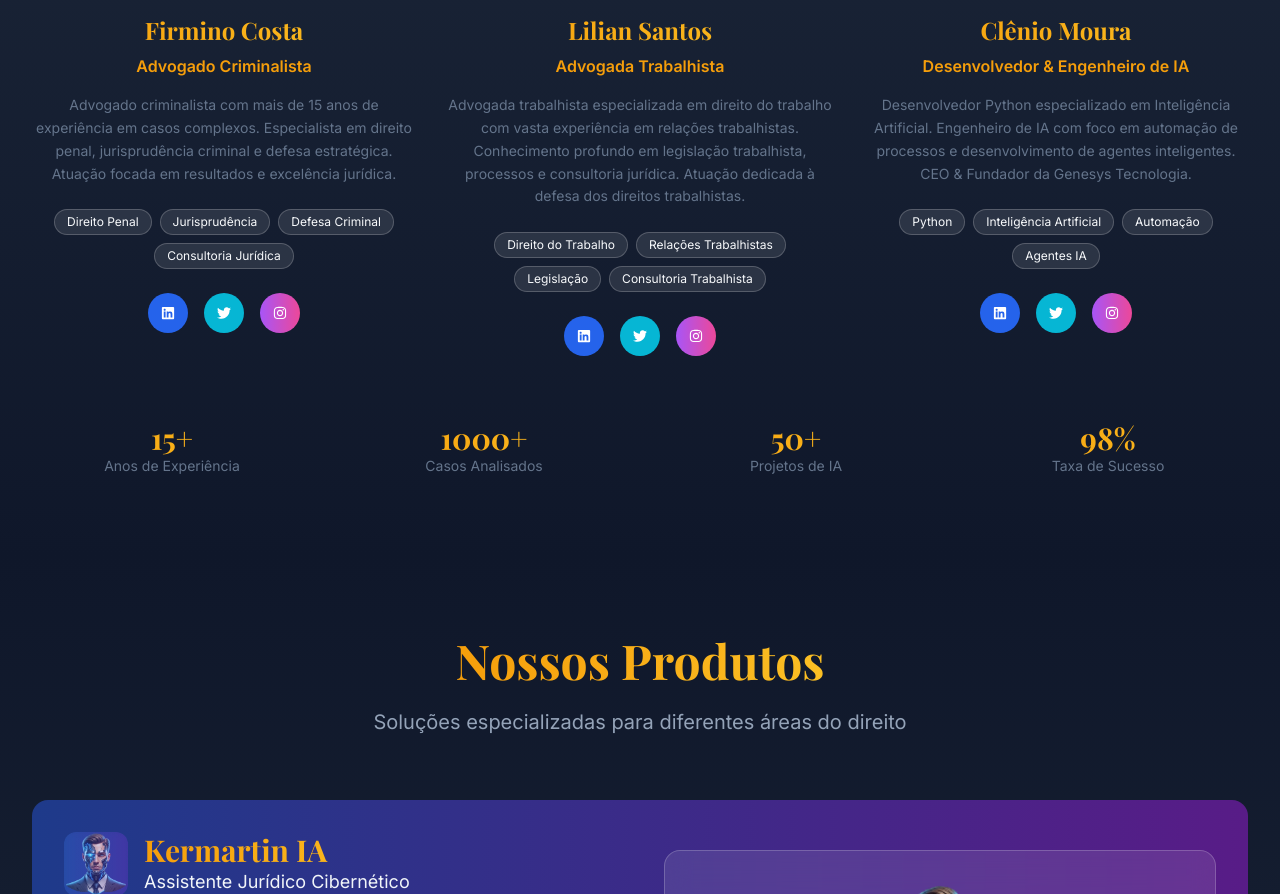
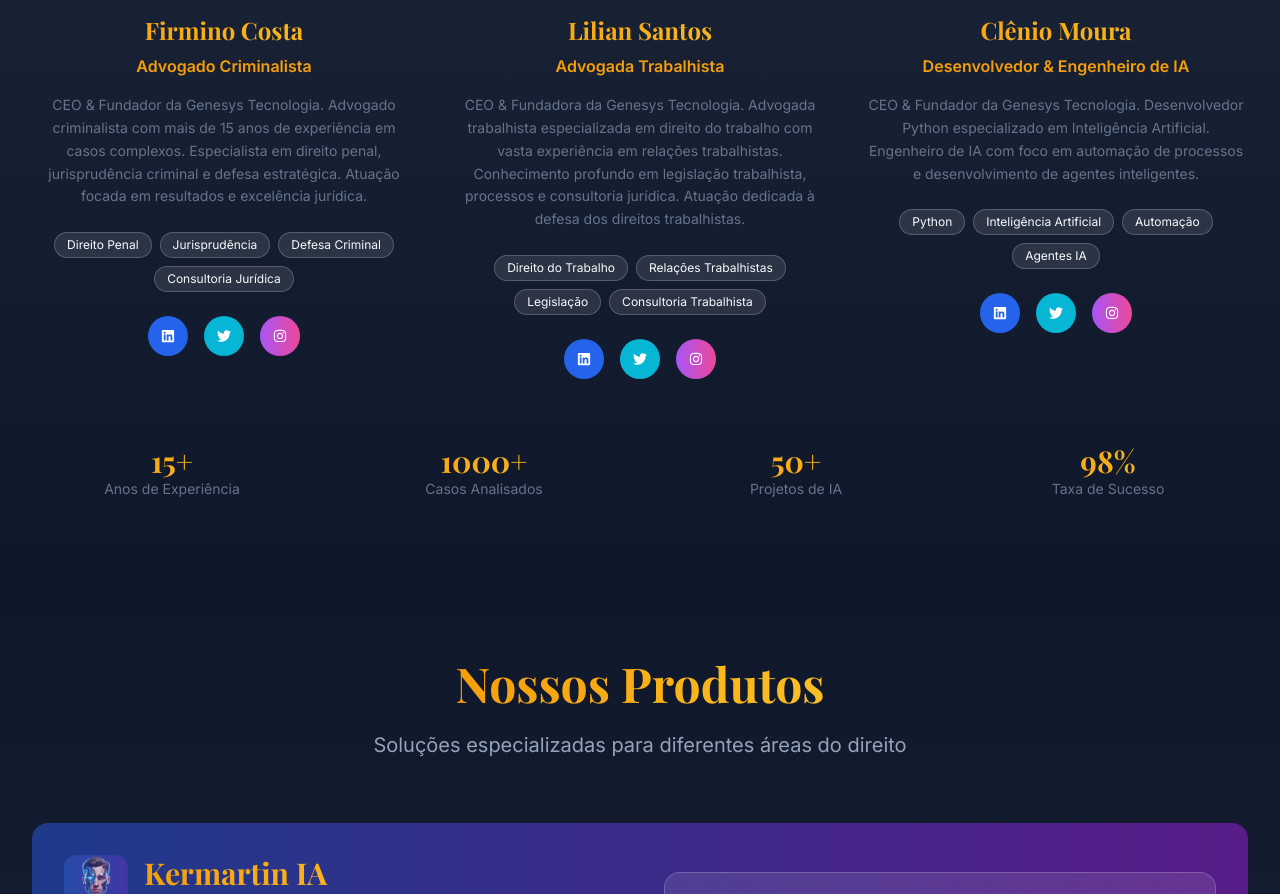
Before and after one commit to clenio77/genesys, a Next.js app: page / in a window 1280 px wide. Shown: the part 4971-5865 px from the top of the page. Built offline with nearby package versions, Linux system fonts and the light colour scheme; no server answers; a web font is replaced by a local one.

Commit message:
feat: adiciona descrição CEO & Fundador da Genesys Tecnologia para todos os membros da equipe

```diff
--- a/src/app/sobre/page.tsx
+++ b/src/app/sobre/page.tsx
@@ -13,7 +13,7 @@ export default function SobrePage() {
       nome: 'Clênio Moura',
       cargo: 'CEO & Fundador',
       foto: '/images/clenio.png',
-      bio: 'Desenvolvedor Python especializado em Inteligência Artificial. Engenheiro de IA com foco em automação de processos e desenvolvimento de agentes inteligentes. Especialista em IA e Direito com 15+ anos de experiência.',
+      bio: 'CEO & Fundador da Genesys Tecnologia. Desenvolvedor Python especializado em Inteligência Artificial. Engenheiro de IA com foco em automação de processos e desenvolvimento de agentes inteligentes. Especialista em IA e Direito com 15+ anos de experiência.',
       linkedin: '#',
       github: '#',
       instagram: 'https://www.instagram.com/afonso.clenio?utm_source=qr&igsh=eXM1cWtvOWZ2dThq'
@@ -22,7 +22,7 @@ export default function SobrePage() {
       nome: 'Lilian Santos',
       cargo: 'Advogada Trabalhista',
       foto: '/images/lilian1.png',
-      bio: 'Advogada trabalhista especializada em direito do trabalho com vasta experiência em relações trabalhistas. Conhecimento profundo em legislação trabalhista, processos e consultoria jurídica. Atuação dedicada à defesa dos direitos trabalhistas.',
+      bio: 'CEO & Fundadora da Genesys Tecnologia. Advogada trabalhista especializada em direito do trabalho com vasta experiência em relações trabalhistas. Conhecimento profundo em legislação trabalhista, processos e consultoria jurídica. Atuação dedicada à defesa dos direitos trabalhistas.',
       linkedin: '#',
       github: '#',
       instagram: 'https://www.instagram.com/adv.liliantrabalhista?igsh=ZmE3aG8ycHNubDgw'
@@ -31,7 +31,7 @@ export default function SobrePage() {
       nome: 'Firmino Costa',
       cargo: 'Advogado Criminalista',
       foto: '/images/firmino1.png',
-      bio: 'Advogado criminalista com mais de 15 anos de experiência em casos complexos. Especialista em direito penal, jurisprudência criminal e defesa estratégica. Atuação focada em resultados e excelência jurídica.',
+      bio: 'CEO & Fundador da Genesys Tecnologia. Advogado criminalista com mais de 15 anos de experiência em casos complexos. Especialista em direito penal, jurisprudência criminal e defesa estratégica. Atuação focada em resultados e excelência jurídica.',
       linkedin: '#',
       github: '#',
       instagram: 'https://www.instagram.com/firmino.adv?igsh=M2N3cGkxdGtoOWgw'
--- a/src/components/TeamSection.tsx
+++ b/src/components/TeamSection.tsx
@@ -8,7 +8,7 @@ export default function TeamSection() {
     {
       name: 'Firmino Costa',
       role: 'Advogado Criminalista',
-      description: 'Advogado criminalista com mais de 15 anos de experiência em casos complexos. Especialista em direito penal, jurisprudência criminal e defesa estratégica. Atuação focada em resultados e excelência jurídica.',
+      description: 'CEO & Fundador da Genesys Tecnologia. Advogado criminalista com mais de 15 anos de experiência em casos complexos. Especialista em direito penal, jurisprudência criminal e defesa estratégica. Atuação focada em resultados e excelência jurídica.',
       image: '/images/firmino1.png',
       icon: FaGavel,
       tags: ['Direito Penal', 'Jurisprudência', 'Defesa Criminal', 'Consultoria Jurídica'],
@@ -25,7 +25,7 @@ export default function TeamSection() {
     {
       name: 'Lilian Santos',
       role: 'Advogada Trabalhista',
-      description: 'Advogada trabalhista especializada em direito do trabalho com vasta experiência em relações trabalhistas. Conhecimento profundo em legislação trabalhista, processos e consultoria jurídica. Atuação dedicada à defesa dos direitos trabalhistas.',
+      description: 'CEO & Fundadora da Genesys Tecnologia. Advogada trabalhista especializada em direito do trabalho com vasta experiência em relações trabalhistas. Conhecimento profundo em legislação trabalhista, processos e consultoria jurídica. Atuação dedicada à defesa dos direitos trabalhistas.',
       image: '/images/lilian1.png',
       icon: FaBriefcase,
       tags: ['Direito do Trabalho', 'Relações Trabalhistas', 'Legislação', 'Consultoria Trabalhista'],
@@ -42,7 +42,7 @@ export default function TeamSection() {
     {
       name: 'Clênio Moura',
       role: 'Desenvolvedor & Engenheiro de IA',
-      description: 'Desenvolvedor Python especializado em Inteligência Artificial. Engenheiro de IA com foco em automação de processos e desenvolvimento de agentes inteligentes. CEO & Fundador da Genesys Tecnologia.',
+      description: 'CEO & Fundador da Genesys Tecnologia. Desenvolvedor Python especializado em Inteligência Artificial. Engenheiro de IA com foco em automação de processos e desenvolvimento de agentes inteligentes.',
       image: '/images/clenio.png',
       icon: FaCode,
       tags: ['Python', 'Inteligência Artificial', 'Automação', 'Agentes IA'],
```
